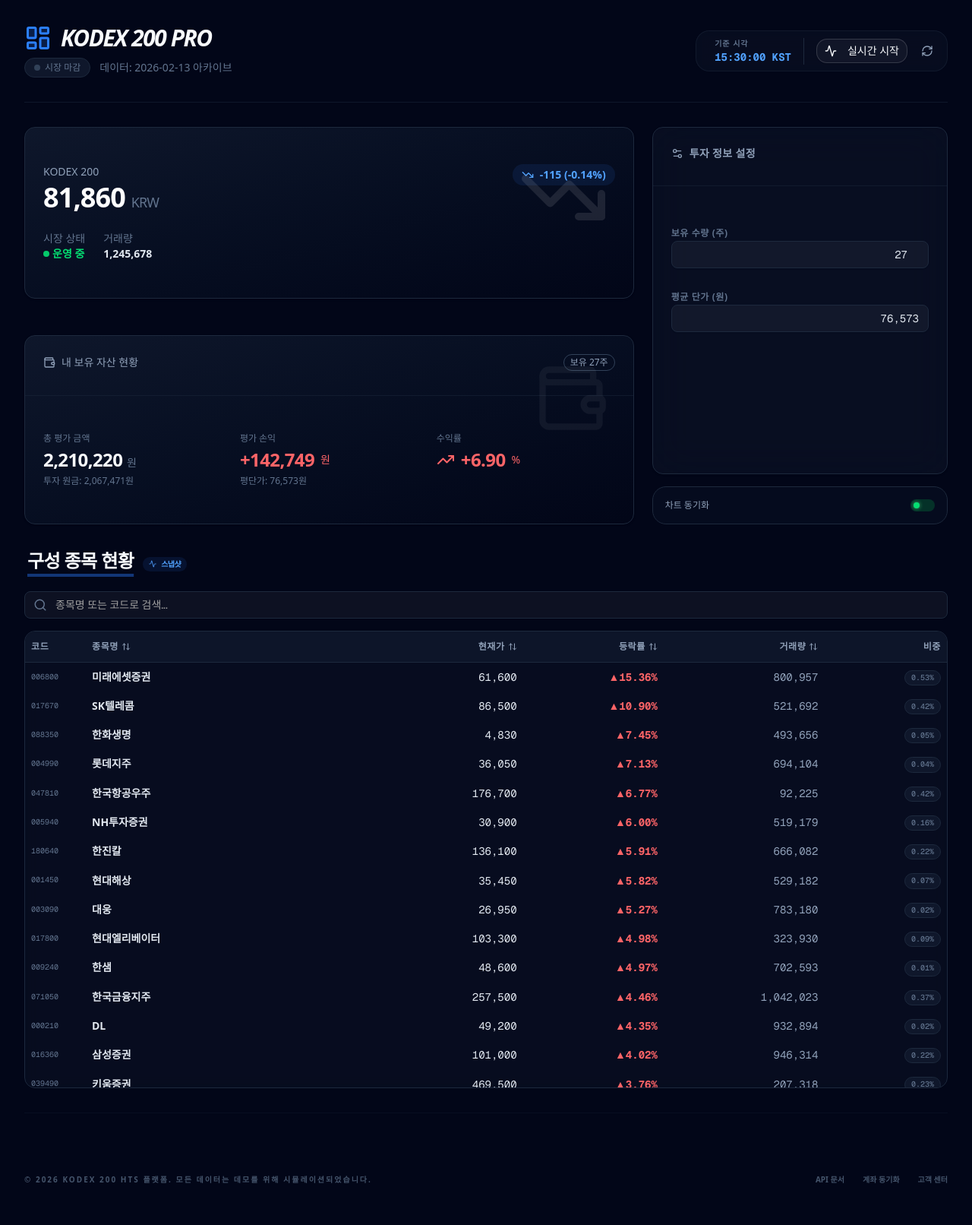
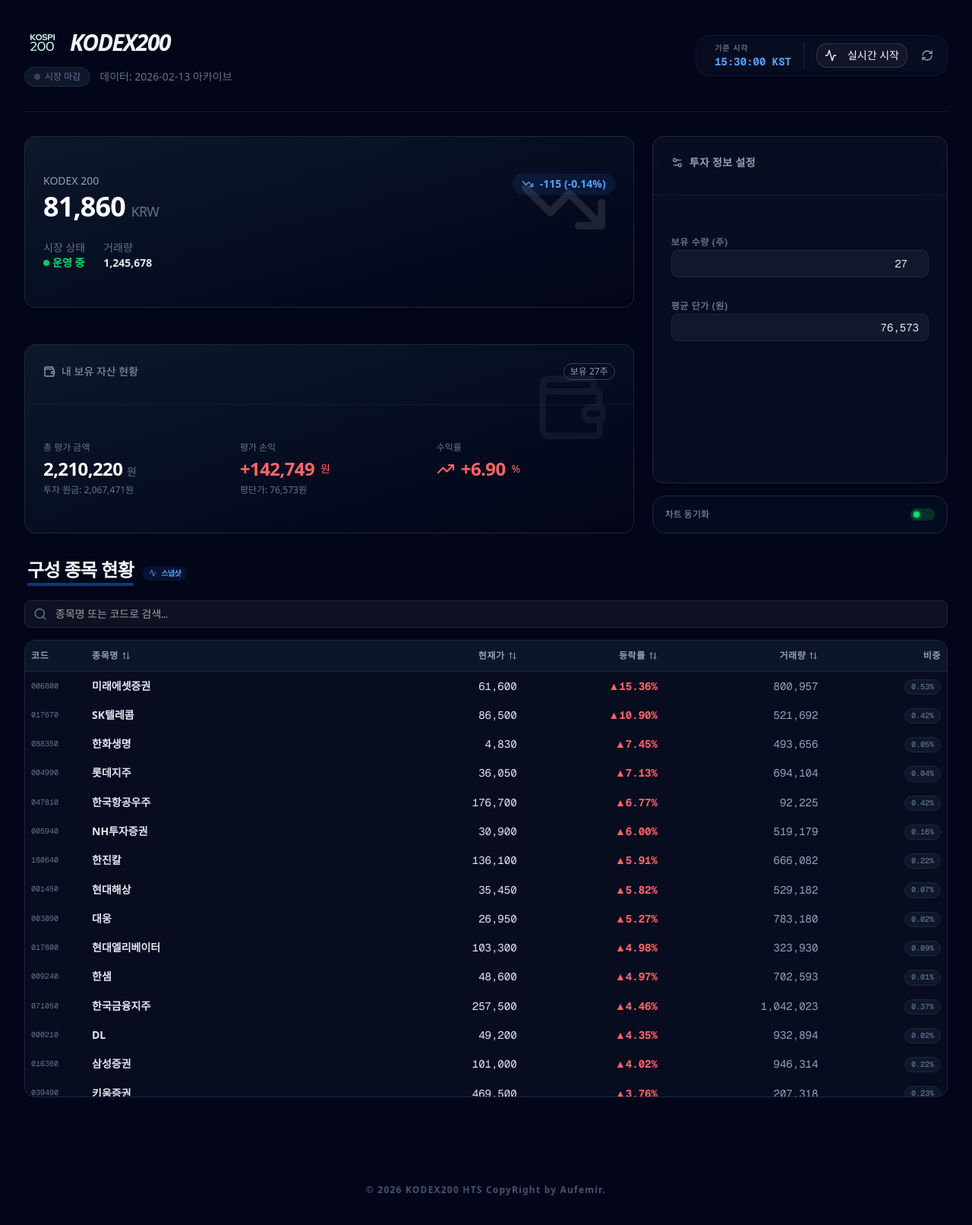
Before and after one commit to Gradually-ByB/kodex200, a Next.js app: page / in a window 1280 px wide. Shown: the top 1612 px of the page at 76% size. Built offline with nearby package versions, Linux system fonts and the light colour scheme.

Commit message:
feat: Add KODEX200 logo and update header

```diff
--- a/src/app/layout.tsx
+++ b/src/app/layout.tsx
@@ -14,7 +14,7 @@
 });
 
 export const metadata: Metadata = {
-  title: "KODEX 200 HTS 프로",
+  title: "KODEX200 HTS",
   description: "KODEX 200 ETF 및 구성 종목 실시간 모니터링 시스템",
 };
 
--- a/src/app/page.tsx
+++ b/src/app/page.tsx
@@ -2,6 +2,7 @@
 
 import { useQuery } from '@tanstack/react-query';
 import axios from 'axios';
+import Image from 'next/image';
 import MyPortfolioCard from '@/components/MyPortfolioCard';
 import EtfSummaryCard from '@/components/EtfSummaryCard';
 import StockTable from '@/components/StockTable';
@@ -36,10 +37,20 @@
       {/* Header */}
       <header className="flex flex-col md:flex-row justify-between items-start md:items-center gap-4 border-b border-slate-900 pb-8">
         <div>
-          <h1 className="text-3xl font-black tracking-tighter flex items-center gap-3 italic">
-            <LayoutDashboard className="text-blue-500 fill-blue-500/20" size={36} />
-            KODEX 200 PRO
-          </h1>
+          <div className="flex items-center gap-3">
+            <div className="relative h-12 w-12">
+              <Image
+                src="/images/logo_kodex.png"
+                alt="KODEX Logo"
+                fill
+                className="object-contain object-left"
+                priority
+              />
+            </div>
+            <h1 className="text-3xl font-black tracking-tighter italic text-slate-100">
+              KODEX200
+            </h1>
+          </div>
           <div className="flex items-center gap-3 mt-2">
             <Badge variant="outline" className={`flex items-center gap-1.5 py-1 px-3 border-slate-800 ${isMarketOpen ? 'text-green-400 bg-green-400/5' : 'text-slate-500 bg-slate-900'}`}>
               <span className={`w-2 h-2 rounded-full ${isMarketOpen ? 'bg-green-500 animate-pulse' : 'bg-slate-700'}`} />
@@ -135,15 +146,10 @@
         <StockTable stocks={data?.stocks || []} isLoading={isLoading} />
       </section>
 
-      <footer className="pt-20 pb-12 flex flex-col md:flex-row justify-between items-center gap-4 text-slate-600 border-t border-slate-900/50">
-        <p className="text-[10px] font-bold uppercase tracking-[0.2em]">
-          &copy; 2026 KODEX 200 HTS 플랫폼. 모든 데이터는 데모를 위해 시뮬레이션되었습니다.
+      <footer className="pt-20 pb-12 flex flex-col items-center gap-4 text-slate-600 border-t border-slate-900/50">
+        <p className="text-[12px] font-bold tracking-[0.1em]">
+          &copy; 2026 KODEX200 HTS CopyRight by Aufemir.
         </p>
-        <div className="flex items-center gap-6">
-          <a href="#" className="text-[10px] font-bold uppercase hover:text-slate-400 transition-colors">API 문서</a>
-          <a href="#" className="text-[10px] font-bold uppercase hover:text-slate-400 transition-colors">계좌 동기화</a>
-          <a href="#" className="text-[10px] font-bold uppercase hover:text-slate-400 transition-colors">고객 센터</a>
-        </div>
       </footer>
     </main>
   );
--- a/src/components/ui/badge.tsx
+++ b/src/components/ui/badge.tsx
@@ -1,6 +1,6 @@
 import * as React from "react"
 import { cva, type VariantProps } from "class-variance-authority"
-import { Slot } from "radix-ui"
+import { Slot } from "@radix-ui/react-slot"
 
 import { cn } from "@/lib/utils"
 
@@ -33,7 +33,7 @@
   ...props
 }: React.ComponentProps<"span"> &
   VariantProps<typeof badgeVariants> & { asChild?: boolean }) {
-  const Comp = asChild ? Slot.Root : "span"
+  const Comp = asChild ? Slot : "span"
 
   return (
     <Comp
--- a/src/components/ui/button.tsx
+++ b/src/components/ui/button.tsx
@@ -1,6 +1,6 @@
 import * as React from "react"
 import { cva, type VariantProps } from "class-variance-authority"
-import { Slot } from "radix-ui"
+import { Slot } from "@radix-ui/react-slot"
 
 import { cn } from "@/lib/utils"
 
@@ -48,7 +48,7 @@
   VariantProps<typeof buttonVariants> & {
     asChild?: boolean
   }) {
-  const Comp = asChild ? Slot.Root : "button"
+  const Comp = asChild ? Slot : "button"
 
   return (
     <Comp
```
Also changed, not shown: public/images/logo_kodex.png (added), src/image/logo_kodex.png (added).
